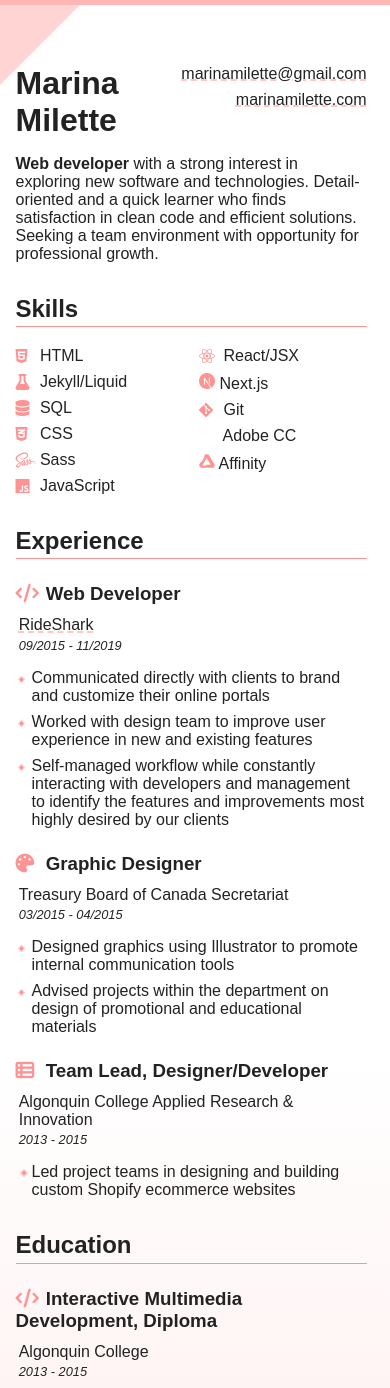
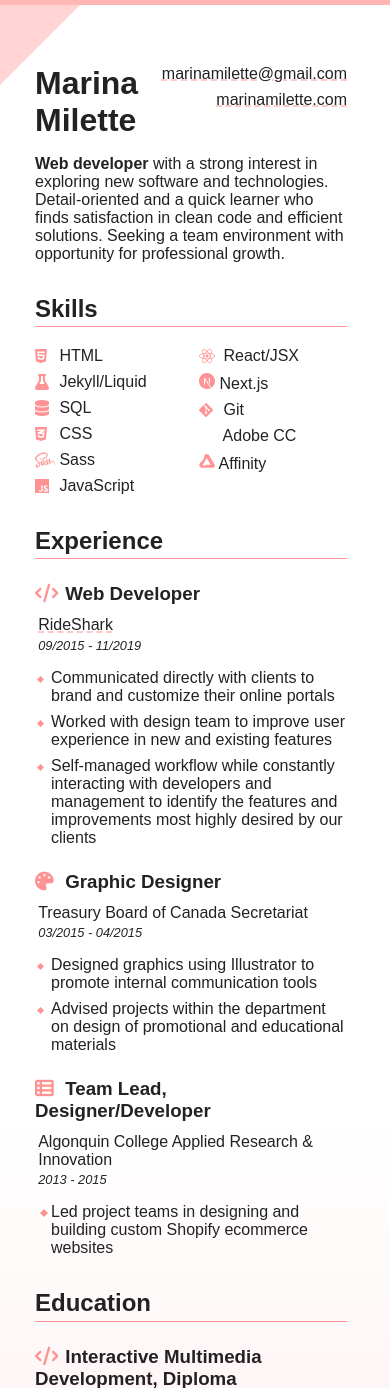
Before and after one commit to Avalai/Avalai.github.io, a PHP site: page /resume/ in a window 390 px wide. Shown: the top 1388 px of the page. Run offline with PHP 8.4, Linux system fonts and the light colour scheme; some libraries are stand-ins or nearby versions.

Commit message:
Fix mobile padding, change diamond bullet point design

```diff
--- a/css/styles.css
+++ b/css/styles.css
@@ -55,6 +55,9 @@ main {
     width: 600px;
     max-width: 90vw;
     margin: 60px auto;
+}
+@media only screen and (max-width: 750px) {
+    main { padding: 0 5vw; }
 }
 
 h1 {
@@ -147,11 +150,11 @@ a {
 .experience ul,
 .education ul {
     list-style-type: initial;
-    list-style-image: url(../resume/diamond-logo.svg);
+    list-style-image: url(../resume/diamond.svg);
 }
 
 .fake-li:before {
-    content: url(../resume/diamond-logo.svg);
+    content: url(../resume/diamond.svg);
     width: 8px;
     height: 8px;
     display: inline-block;
```
Also changed, not shown: resume/diamond.svg.
